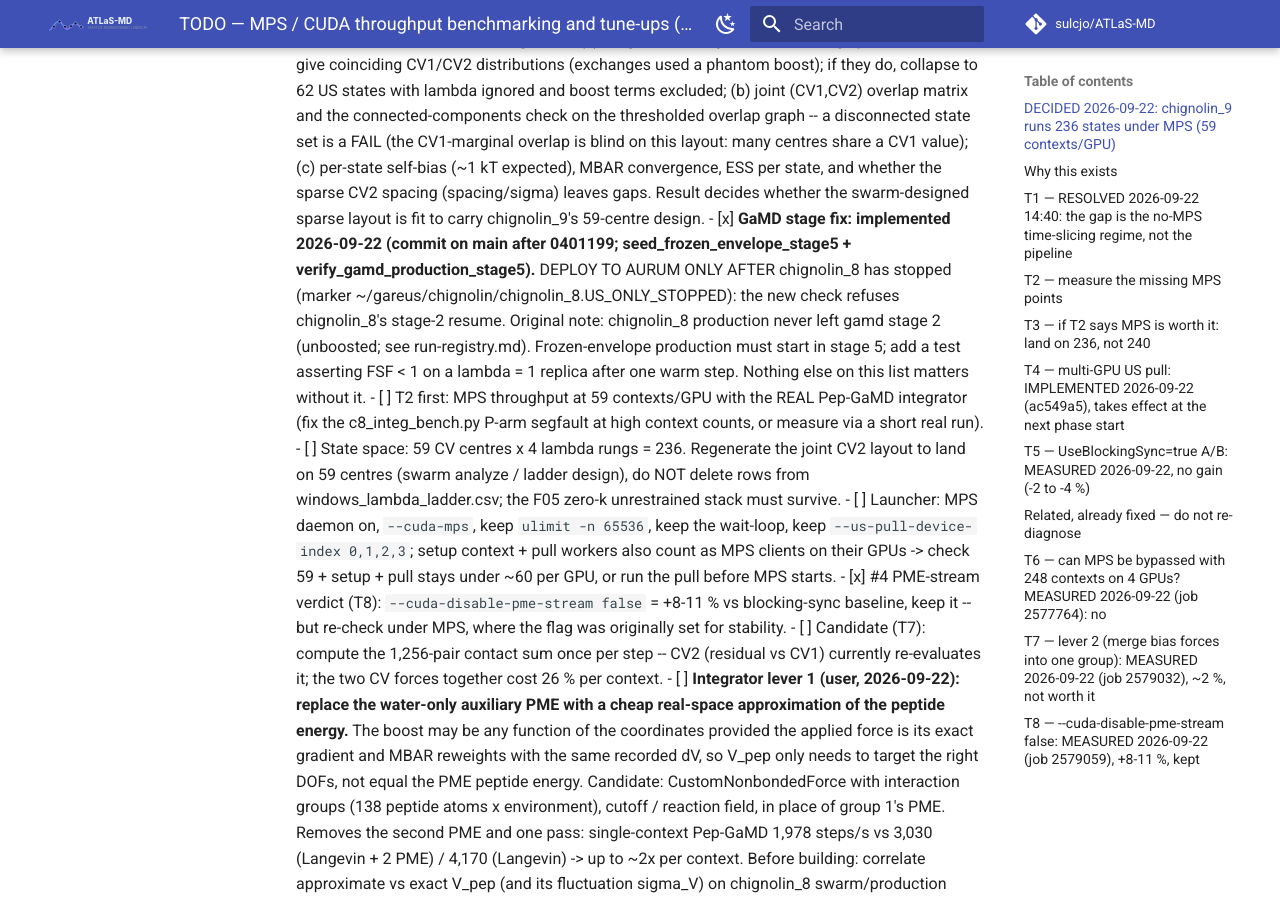
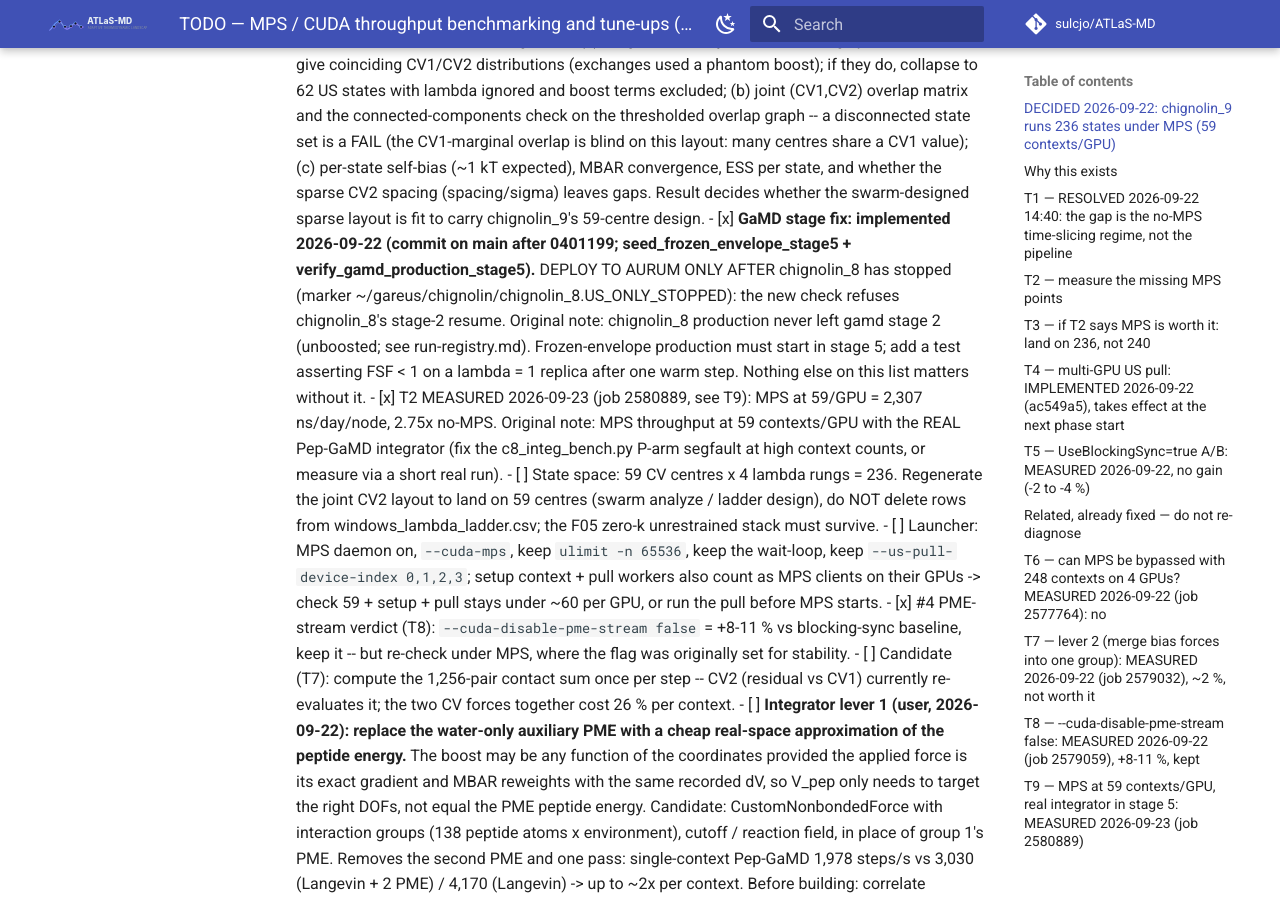
Before and after one commit to sulcjo/ATLaS-MD, an MkDocs documentation site: the page built from docs/atlas-md/developer/gpu-throughput-benchmark-todo.md, in a window 1280 px wide and 900 px high, scrolled down 447 px. Built offline with MkDocs 1.6.1 and Material for MkDocs 9.7.7, drawn with Linux system fonts in a browser that asks for light colours; comment, search, counter and statistics services are not loaded; part of the change alters nothing that is shown; some of the changed text lies outside the part shown.

Commit message:
docs(chignolin_9): MPS at 59 contexts/GPU measured -- 2.75x no-MPS, keep PME stream disabled under MPS
Co-Authored-By: Claude Opus 5.5 (1M context) <noreply@anthropic.com>
Claude-Session: https://claude.ai/code/session_01Q18y6iQis1EjQq7BsWvFeS

```diff
--- a/docs/atlas-md/developer/gpu-throughput-benchmark-todo.md
+++ b/docs/atlas-md/developer/gpu-throughput-benchmark-todo.md
@@ -19,7 +19,8 @@ User decision after T6 (MPS cannot be bypassed at 248 contexts). Checklist for c
       Original note: chignolin_8 production never left gamd stage 2 (unboosted; see
       run-registry.md). Frozen-envelope production must start in stage 5; add a test asserting FSF < 1
       on a lambda = 1 replica after one warm step. Nothing else on this list matters without it.
-- [ ] T2 first: MPS throughput at 59 contexts/GPU with the REAL Pep-GaMD integrator (fix the
+- [x] T2 MEASURED 2026-09-23 (job 2580889, see T9): MPS at 59/GPU = 2,307 ns/day/node, 2.75x no-MPS.
+      Original note: MPS throughput at 59 contexts/GPU with the REAL Pep-GaMD integrator (fix the
       c8_integ_bench.py P-arm segfault at high context counts, or measure via a short real run).
 - [ ] State space: 59 CV centres x 4 lambda rungs = 236. Regenerate the joint CV2 layout to land on
       59 centres (swarm analyze / ladder design), do NOT delete rows from windows_lambda_ladder.csv;
@@ -270,3 +271,25 @@ Production start taken from the resume XTC's birth time (21:40:36); checkpoint 2
 22:12:59. The separate PME stream lets reciprocal-space work overlap direct-space work inside each
 context, which time-slicing does not undo. Launcher keeps `false`. Under MPS (chignolin_9) the flag
 was historically `true` for stability -- A/B it again there rather than carrying it over blindly.
+
+## T9 — MPS at 59 contexts/GPU, real integrator in stage 5: MEASURED 2026-09-23 (job 2580889)
+
+Real Pep-GaMD integrator + real CV forces, seeded into stage 5 with the frozen swarm envelope at
+lambda = 1; the boost was live in every arm (stage 5, FSF_Total 0.94-0.98, FSF_Dihedral 0.70-0.85).
+
+| MPS | contexts (per GPU) | PME stream | steps/s/rep | ns/day/rep | node ns/day | CPU cores/rep |
+|---|---|---|---|---|---|---|
+| on | 236 (59) | disabled | **32.3** | **9.8** | **2,307** | 0.75 |
+| on | 236 (59) | enabled | 31.1 | 9.4 | 2,220 | 0.75 |
+| on | 192 (48) | enabled | 37.6 | 11.4 | 2,182 | 0.94 |
+| on | 64 (16) | enabled | 163.0 | 49.3 | 3,154 | 0.99 |
+| off | 236 (59) | enabled | 11.8 | 3.6 | 840 | 0.77 |
+
+- **MPS at 236 contexts: 2.75x the no-MPS rate** (2,307 vs 840 ns/day/node); per replica 9.8 vs
+  3.1-3.6 ns/day. Less than the 3-4.5x extrapolated from chignolin_7: the node aggregate falls from
+  3,154 at 16/GPU to ~2,200-2,300 at 48-59/GPU. At 236 contexts ~177 of 192 cores are busy, so
+  host CPU (one thread per context) is a likely co-limit under MPS at this count.
+- **PME stream under MPS: keep it DISABLED** (2,307 vs 2,220, -4 % when enabled) -- the opposite of
+  the no-MPS result (T8, +8-11 %). chignolin_9's launcher must set `--cuda-disable-pme-stream true`.
+- The 64-context MPS point reproduces chignolin_7's production (3,154 vs 3,194-3,373 ns/day).
+- Stage-5 seeding works on the cluster (boost live in every arm).
```
